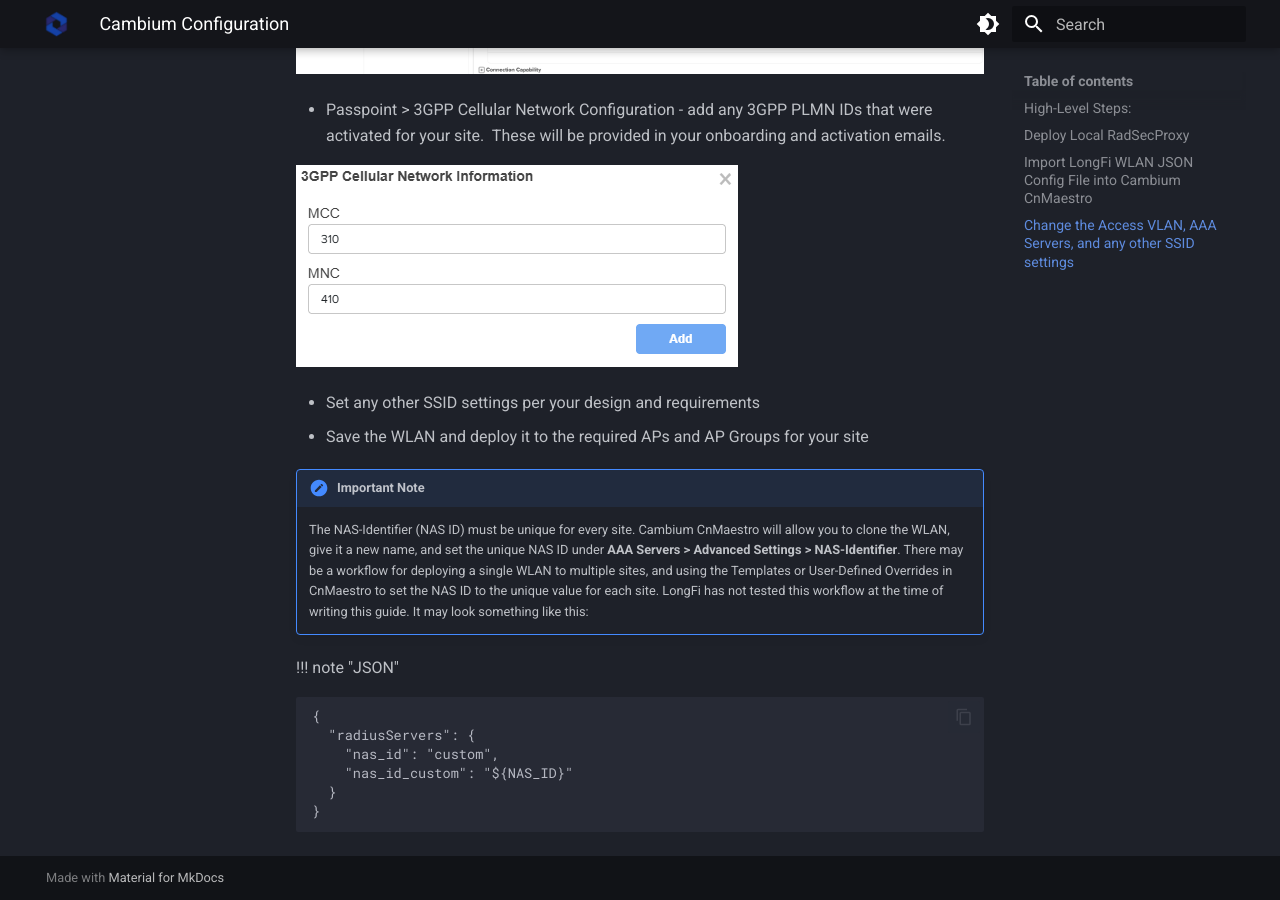
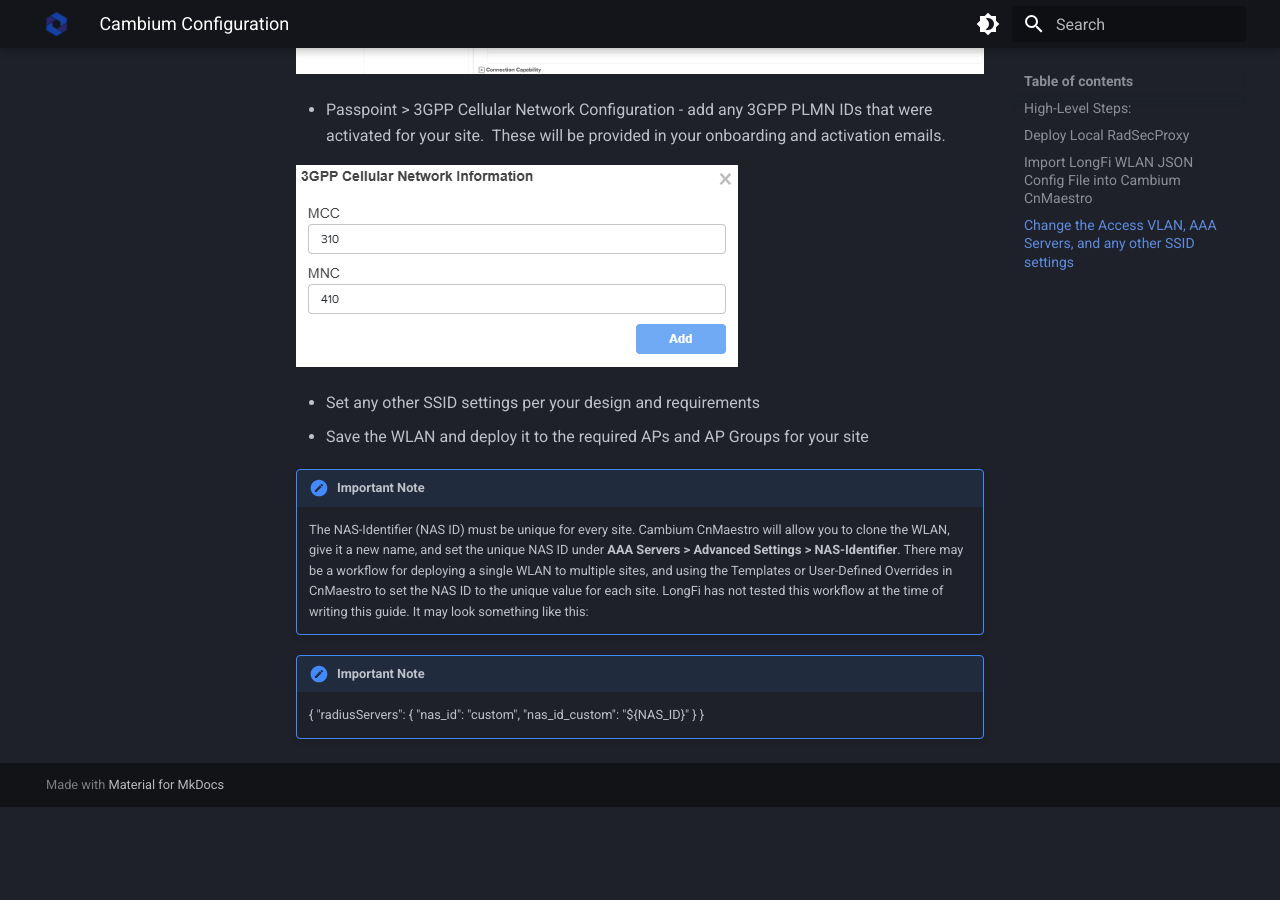
Before and after one commit to LongFi-Solutions/longfi-solutions.github.io, an MkDocs documentation site: the page built from docs/deployment/cambium.md, in a window 1280 px wide and 900 px high, scrolled down 5892 px. Built offline with MkDocs 1.6.1 and Material for MkDocs 9.7.7, drawn with Linux system fonts in a browser that asks for light colours; after the commit the page ends 6699 px from its top, so only the background shows below that.

Commit message:
Update Deployment Guides “cambium”

```diff
--- a/docs/deployment/cambium.md
+++ b/docs/deployment/cambium.md
@@ -96,7 +96,7 @@ Click on the newly created WLAN and change the following:
 
     The NAS-Identifier (NAS ID) must be unique for every site. Cambium CnMaestro will allow you to clone the WLAN, give it a new name, and set the unique NAS ID under **AAA Servers > Advanced Settings > NAS-Identifier**. There may be a workflow for deploying a single WLAN to multiple sites, and using the Templates or User-Defined Overrides in CnMaestro to set the NAS ID to the unique value for each site. LongFi has not tested this workflow at the time of writing this guide. It may look something like this:
 
- !!! note "JSON"
+!!! note "Important Note"
 
     {
       "radiusServers": {
```
